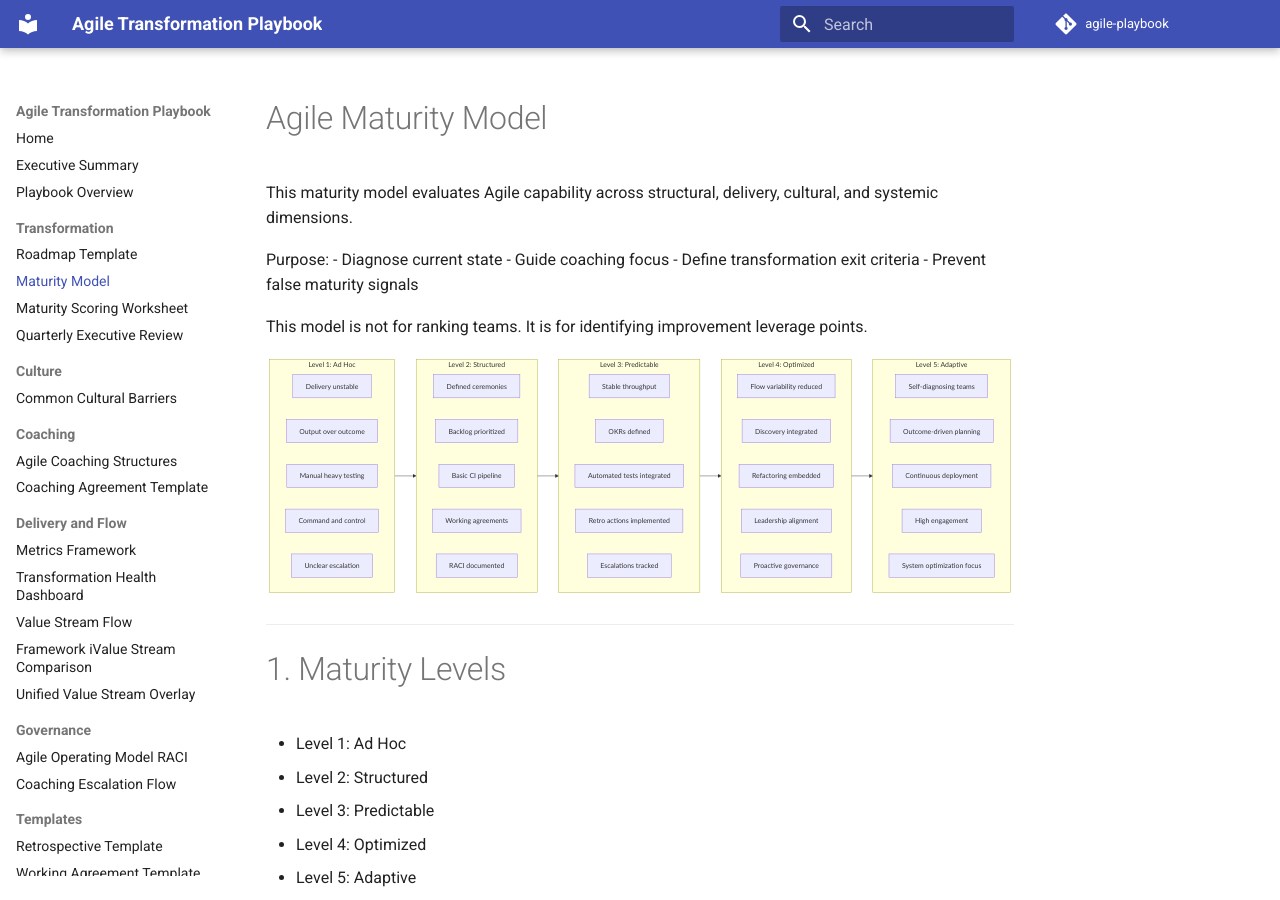
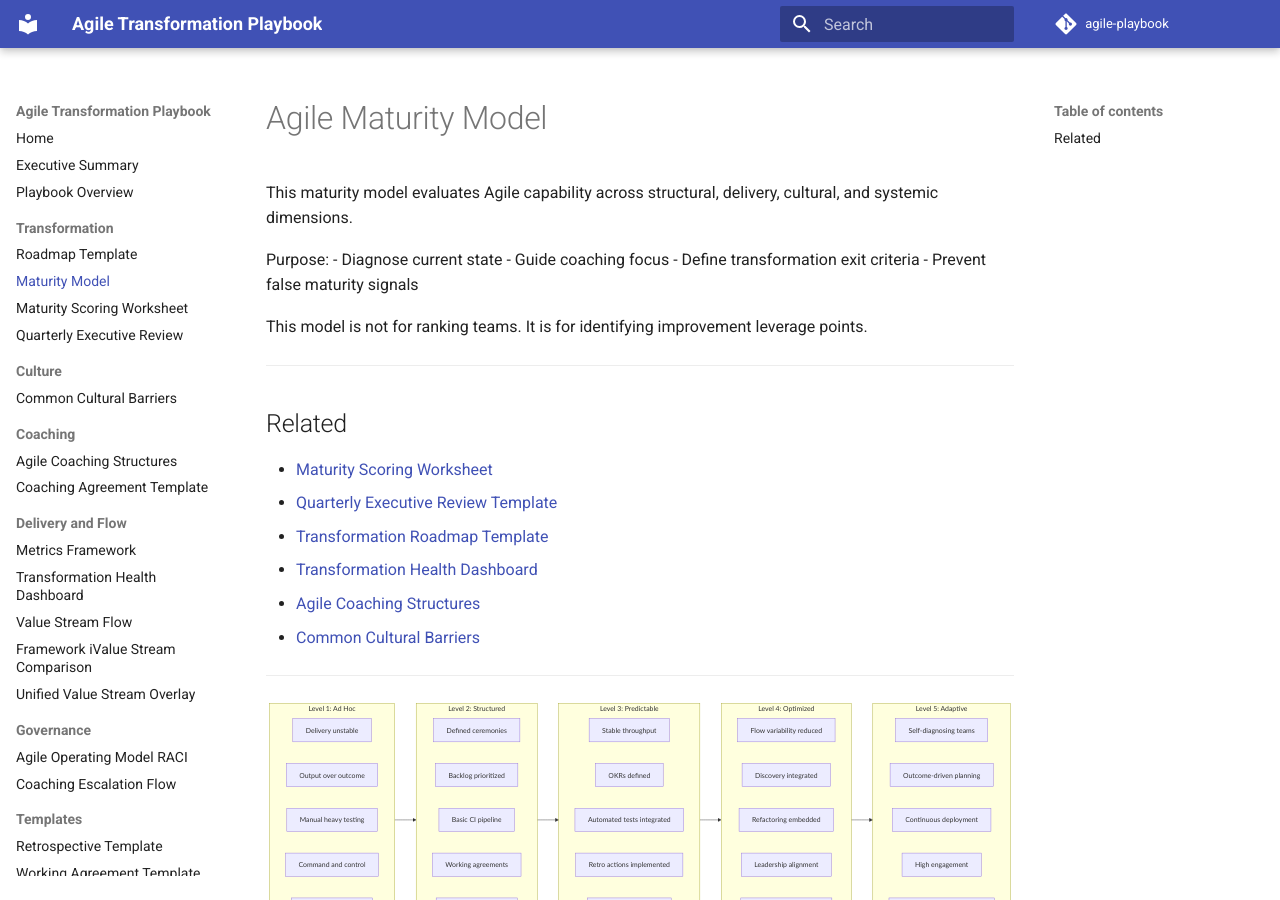
Before and after one commit to awsvkvims/agile-playbook, an MkDocs documentation site: the page built from docs/transformation/AGILE_MATURITY_MODEL.md, in a window 1280 px wide and 900 px high. Built offline with MkDocs 1.6.1 and Material for MkDocs 9.7.7, drawn with Linux system fonts in a browser that asks for light colours; comment, search, counter and statistics services are not loaded.

```diff
--- a/docs/transformation/AGILE_MATURITY_MODEL.md
+++ b/docs/transformation/AGILE_MATURITY_MODEL.md
@@ -11,6 +11,18 @@ Purpose:
 
 This model is not for ranking teams.
 It is for identifying improvement leverage points.
+
+---
+
+## Related
+
+- [Maturity Scoring Worksheet](MATURITY_SCORING_WORKSHEET.md)
+- [Quarterly Executive Review Template](QUARTERLY_EXECUTIVE_REVIEW_TEMPLATE.md)
+- [Transformation Roadmap Template](TRANSFORMATION_ROADMAP_TEMPLATE.md)
+- [Transformation Health Dashboard](../metrics/TRANSFORMATION_HEALTH_DASHBOARD.md)
+- [Agile Coaching Structures](../coaching/AGILE_COACHING_STRUCTURES.md)
+- [Common Cultural Barriers](../culture/COMMON_CULTURAL_BARRIERS.md)
+---
 
 <div class="mermaid">
 flowchart LR
```
Also changed, not shown: docs/diagrams/UNIFIED_VALUE_STREAM_OVERLAY.md (+2 -2 lines), docs/diagrams/swimlanes/COACHING_ESCALATION_FLOW.md (+2 -2 lines), docs/diagrams/swimlanes/VALUE_STREAM_FLOW.md (+2 -2 lines).
